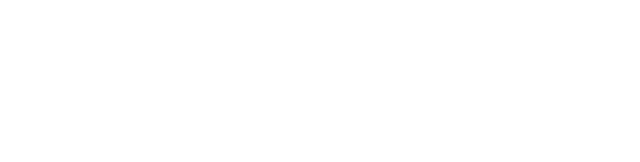
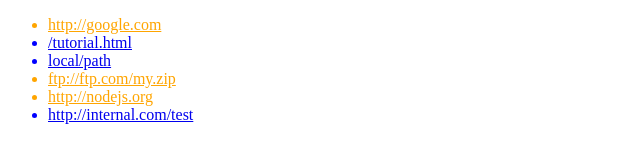
Before and after one commit to atefehbakhshi/Atefeh_hw10_maktab85, a plain HTML site: page Q1/index.html in a window 1280 px wide. Shown: the whole page, without its empty margins (0-640 px from the left). Drawn offline with Linux system fonts and the light colour scheme.

Commit message:
feat: find external links

```diff
--- a/Q1/index.html
+++ b/Q1/index.html
@@ -9,7 +9,15 @@
 </head>
 
 <body>
-
+    <ul>
+        <li><a href="http://google.com">http://google.com</a></li>
+        <li><a href="/tutorial.html">/tutorial.html</a></li>
+        <li><a href="local/path">local/path</a></li>
+        <li><a href="ftp://ftp.com/my.zip">ftp://ftp.com/my.zip</a></li>
+        <li><a href="http://nodejs.org">http://nodejs.org</a></li>
+        <li><a href="http://internal.com/test">http://internal.com/test</a></li>
+    </ul>
+    <script src="script.js"></script>
 </body>
 
 </html>
--- /dev/null
+++ b/Q1/script.js
@@ -0,0 +1,10 @@
+'use strict'
+let links = document.querySelectorAll('a');
+links.forEach(item => {
+    item.closest('li').style.color = 'blue';
+    let href = item.getAttribute('href');
+    if ((href.search('://')) >= 0 && (href.search('http://internal.com')) !== 0) {
+        item.style.color = 'orange'
+        item.closest('li').style.color = 'orange';
+    };
+});
```
